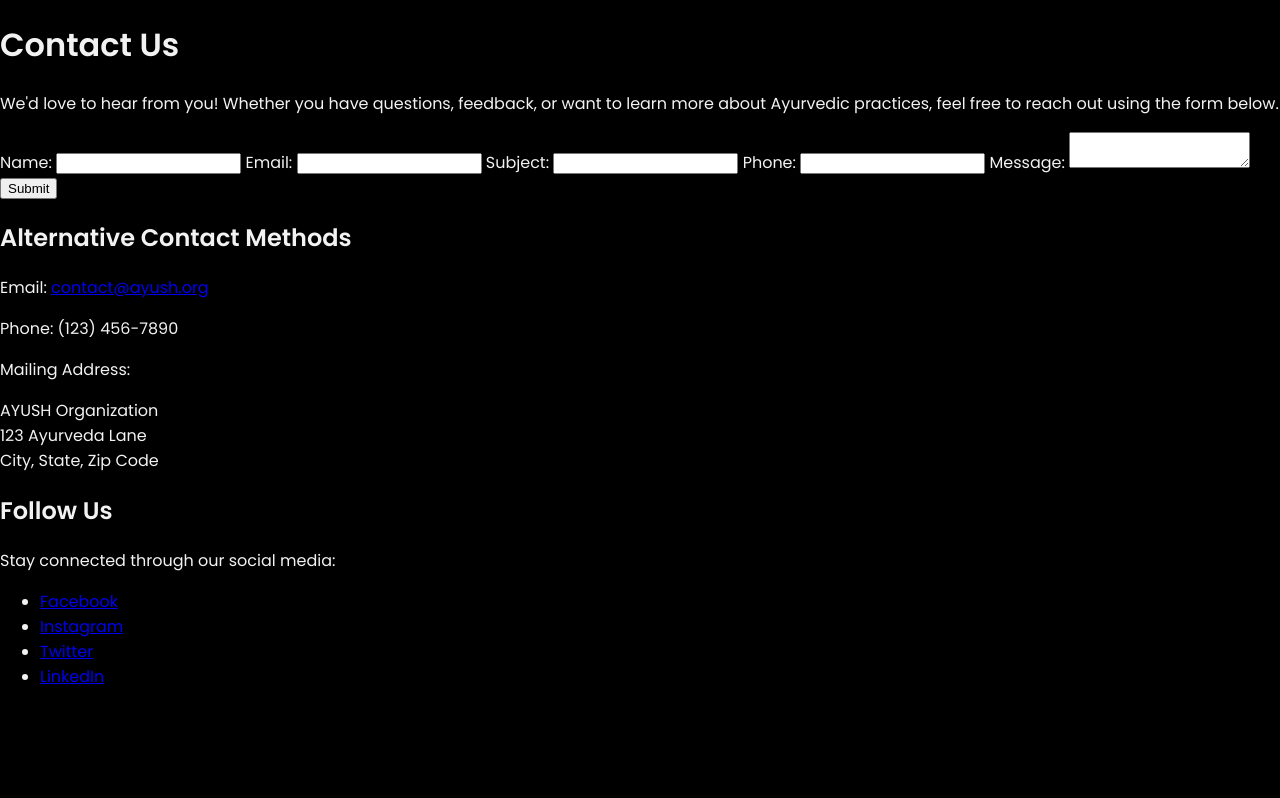
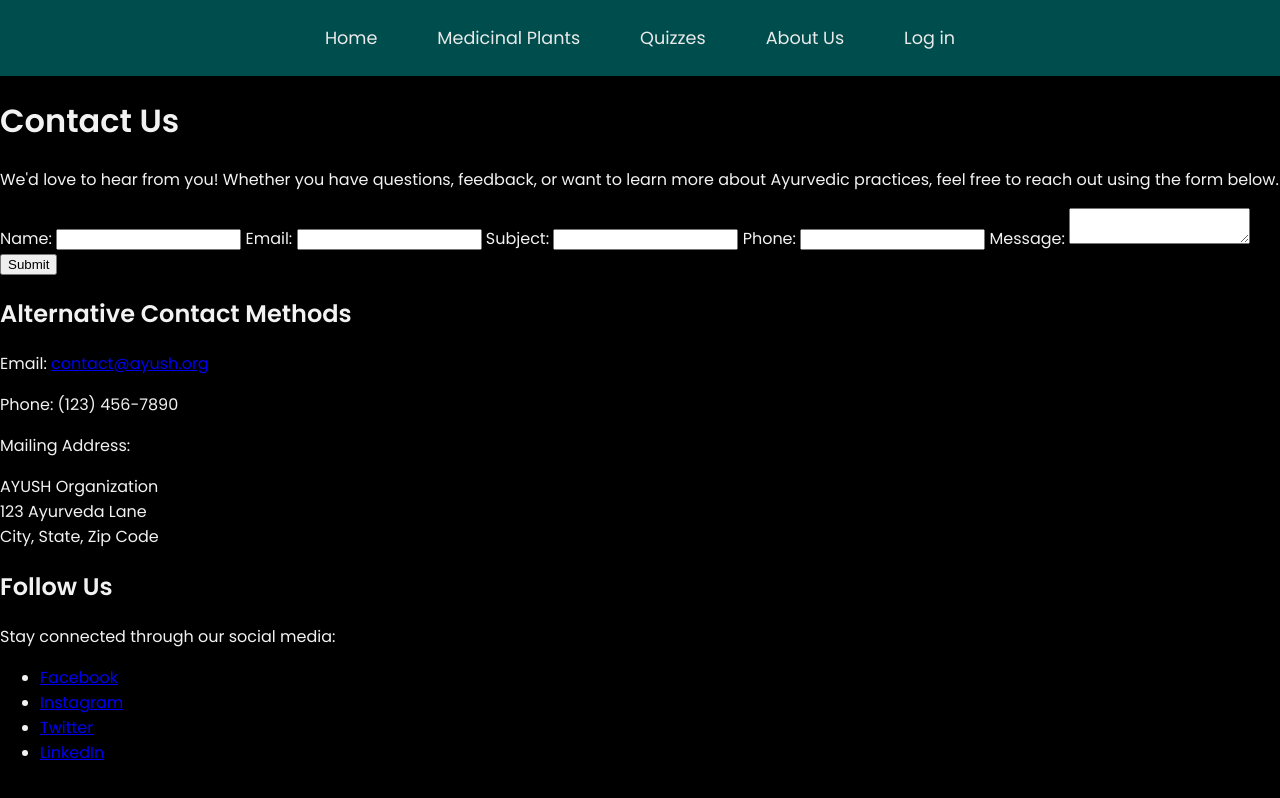
Before and after one commit to AdityaK-024/AYUSH_Virtual_Garden, a website: page contactus.html in a window 1280 px wide. Drawn offline with Linux system fonts and the light colour scheme.

Commit message:
Update contactus.html
added nav bar

```diff
--- a/contactus.html
+++ b/contactus.html
@@ -8,6 +8,13 @@
     <script src="script.js" defer></script>
 </head>
 <body>
+    <nav>
+        <a href="index.html">Home</a>
+        <a href="medicinalplant.html">Medicinal Plants</a>
+        <a href="quizzes.html">Quizzes</a>
+        <a href="aboutus.html">About Us</a>
+        <a href="login.html">Log in</a>
+    </nav>
     <div class="container">
         <div class="contact-form">
             <h1>Contact Us</h1>
```
